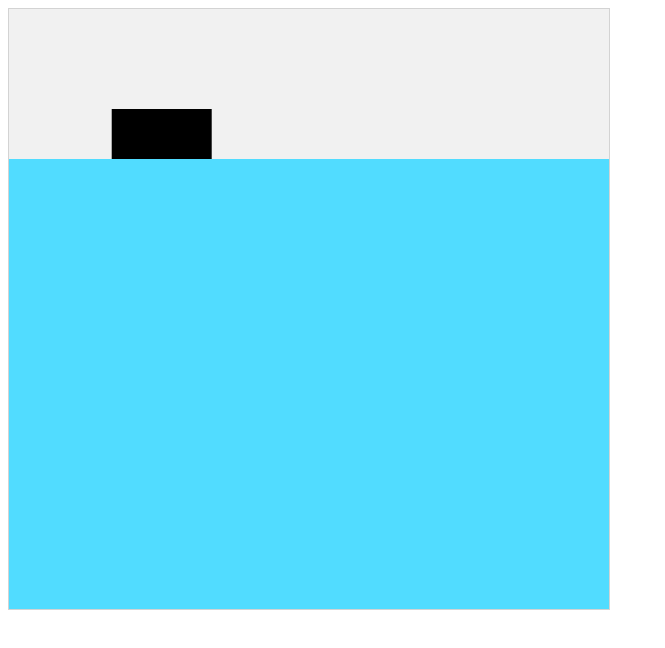
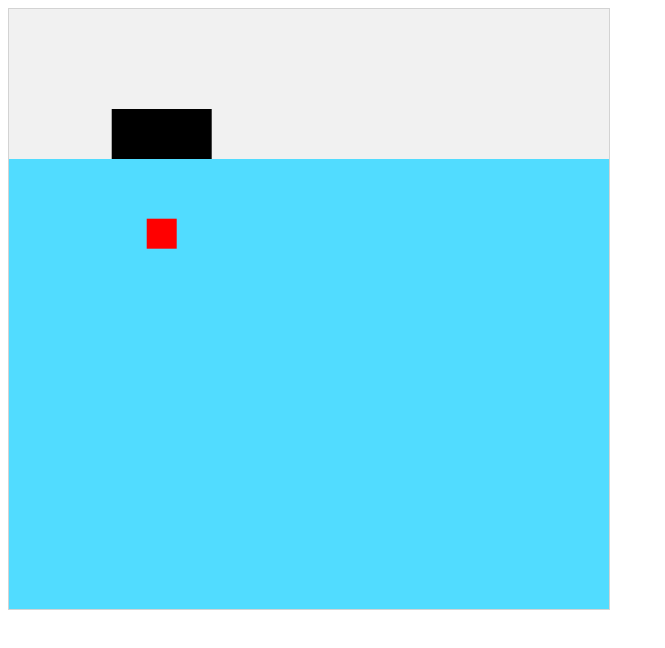
Before and after one commit to YahorPadlucki/FunniestCatch, a plain HTML site: page index.html in a window 1280 px wide. Shown: the whole page, without its empty margins (0-665 px from the left). Drawn offline with Linux system fonts and the light colour scheme.

Commit message:
camera which follow fish net

```diff
--- a/index.html
+++ b/index.html
@@ -12,7 +12,9 @@
 </head>
 <body>
     <script src="js/models/GameModel.js"></script>
-    <script src="js/Engine.js"></script>
+    <script src="js/engine/Camera.js"></script>
+    <script src="js/engine/Engine.js"></script>
+    <script src="js/elements/Net.js"></script>
     <script src="js/elements/Boat.js"></script>
     <script src="js/Game.js"></script>
 
--- a/js/Game.js
+++ b/js/Game.js
@@ -2,17 +2,18 @@
     var engine = new Engine();
     engine.init();
 
+
     var context =GameModel.getInstance().ctx;
 
+    var seaPositionY = 150;
     var boatPositionX = context.canvas.width/2;
-    var seaPositionY = 150;
 
 
     var sea = {
-        draw:function (){
+        draw:function (cameraX, cameraY){
 
           context.beginPath();
-          context.rect(0, seaPositionY, context.canvas.width, context.canvas.height-seaPositionY);
+          context.rect(0, seaPositionY-cameraY, context.canvas.width, context.canvas.height+cameraY);
           context.closePath();
 
           context.fillStyle = "#51DCFF";
@@ -22,11 +23,11 @@
     engine.elementsToDraw.push(sea);
 
 
+
     var boat = new Boat(boatPositionX,seaPositionY);
     engine.elementsToDraw.push(boat);
     engine.elementsToUpdate.push(boat);
 
-
-
+    engine.camera.setObjectToFollow(boat.net); //TODO: set offset
 
 }());
--- a/js/elements/Boat.js
+++ b/js/elements/Boat.js
@@ -16,21 +16,31 @@ var Boat = (function () {
                 this.mousePosition = mouseX;
             }
         }
+
+        this.net = new Net(this.positionX,this.positionY);
     }
 
-    Boat.prototype.draw = function () {
+    Boat.prototype.draw = function (cameraX,cameraY) {
         var ctx = GameModel.getInstance().ctx;
 
         ctx.beginPath();
-        ctx.rect(this.positionX-this.width/2, this.positionY-this.heigth, this.width, this.heigth);
+        ctx.rect(this.positionX-this.width/2, this.positionY-this.heigth-cameraY, this.width, this.heigth);
         ctx.fillStyle = "#000000";
         ctx.fill();
         ctx.closePath();
+
+
+
+        this.net.draw(cameraX,cameraY);
     };
 
 
     Boat.prototype.update = function (deltaTime){
          this.positionX = this.positionX + (this.mousePosition-this.positionX)*(this.boatSpeed*deltaTime);
+        this.net.positionX = this.positionX;
+        // if(this.net.positionY<GameModel.getInstance().ctx.canvas.height/2)
+
+        this.net.positionY +=0.3;
     };
 
     return Boat
--- /dev/null
+++ b/js/elements/Net.js
@@ -0,0 +1,29 @@
+var Net = (function () {
+
+    function Net(positionX, positionY) {
+
+        this.positionX = positionX;
+        this.positionY = positionY;
+
+        this.width = 30;
+        this.heigth = 30;
+
+    }
+
+    Net.prototype.draw = function (cameraX,cameraY) {
+
+        var ctx = GameModel.getInstance().ctx;
+
+        ctx.beginPath();
+        ctx.rect(this.positionX-this.width/2, this.positionY-this.heigth-cameraY, this.width, this.heigth);
+        ctx.fillStyle = "#ff0000";
+        ctx.fill();
+        ctx.closePath();
+
+    };
+
+    Net.prototype.update = function () {
+
+    };
+    return Net;
+}());
--- /dev/null
+++ b/js/engine/Camera.js
@@ -0,0 +1,26 @@
+var Camera = (function () {
+
+    function Camera() {
+        this.positionX = 0;
+        this.positionY = 0;
+
+        this.canvasHeight = GameModel.getInstance().ctx.canvas.height;
+    }
+
+    Camera.prototype.update = function (deltaTime) {
+        if (this.objectToFollow) {
+            this.positionY = this.objectToFollow.positionY - this.canvasHeight / 2;
+
+            if (this.positionY < 0) {
+                this.positionY = 0;
+            }
+        }
+    };
+
+    Camera.prototype.setObjectToFollow = function (objectToFollow) {
+        this.objectToFollow = objectToFollow;
+    };
+
+    return Camera;
+
+}());
--- a/js/Engine.js
+++ b/js/engine/Engine.js
@@ -6,16 +6,20 @@ var Engine = (function (global) {
     var ctx = canvas.getContext('2d');
 
     function Engine() {
+        canvas.width = 600;
+        canvas.height = 600;
+
+        GameModel.getInstance().ctx = ctx;
+        GameModel.getInstance().doc = document;
+
         this.elementsToDraw = [];
         this.elementsToUpdate = [];
 
-        canvas.width = 600;
-        canvas.height = 600;
+        this.camera = new Camera();
+        this.elementsToUpdate.push(this.camera);
 
         document.body.appendChild(canvas);
 
-        GameModel.getInstance().ctx = ctx;
-        GameModel.getInstance().doc = document;
     }
 
 
@@ -40,7 +44,7 @@ var Engine = (function (global) {
     Engine.prototype.draw = function () {
         GameModel.getInstance().ctx.clearRect(0, 0, ctx.canvas.width, ctx.canvas.height);
         for (var i = 0; i < this.elementsToDraw.length; i++) {
-            this.elementsToDraw[i].draw();
+            this.elementsToDraw[i].draw(this.camera.positionX,this.camera.positionY);
         }
     };
 
--- a/js/models/GameModel.js
+++ b/js/models/GameModel.js
@@ -18,4 +18,4 @@ var GameModel = (function () {
         }
     };
 
-})();
+}());
```
